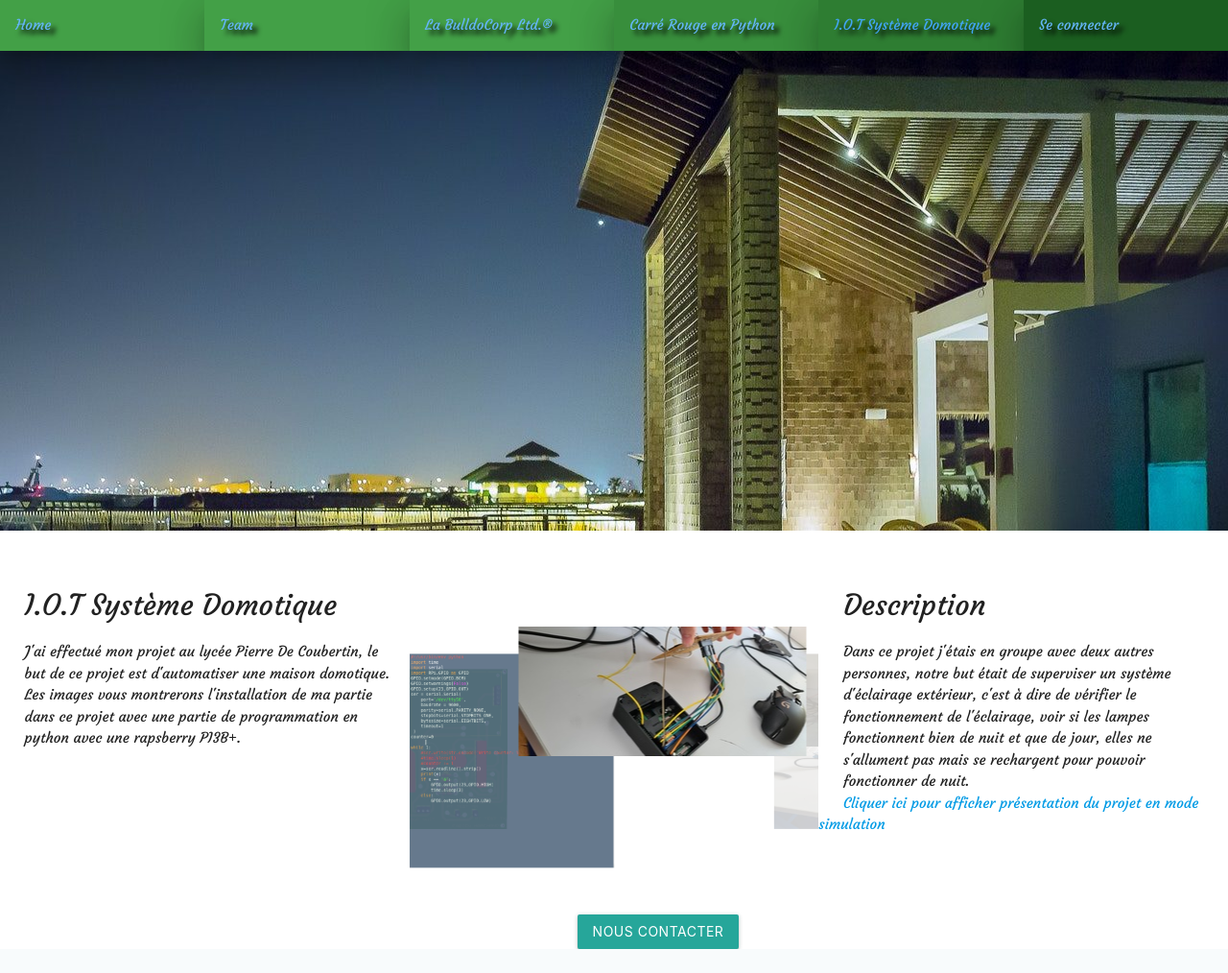
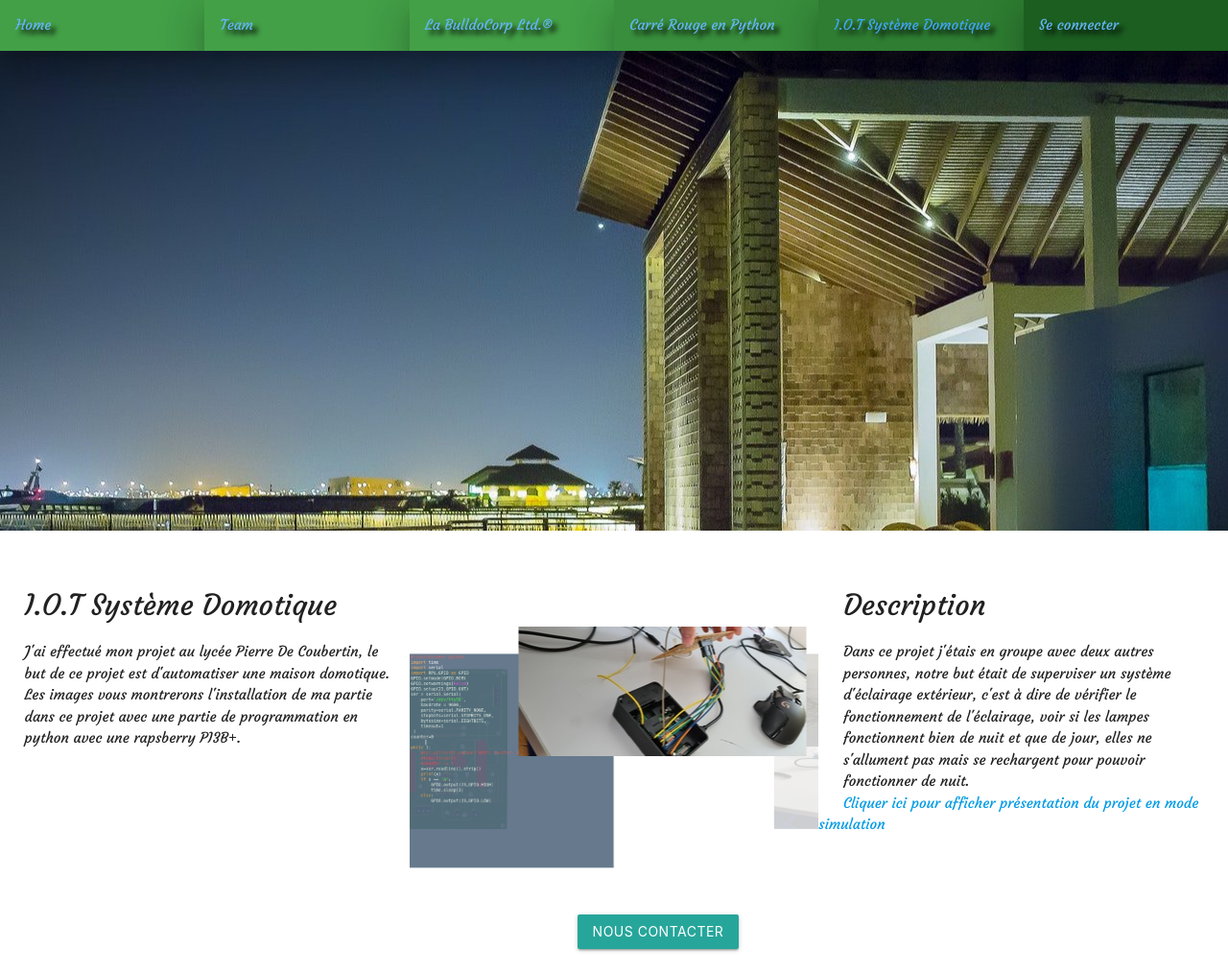
Before and after one commit to Zearcus/PHP-MySQL, a PHP site: page /project3.php in a window 1280 px wide. Shown: the whole page at 96% size. Before the commit the page ends 989 px from the top, so only its background shows below. Run offline with PHP 8.4, Linux system fonts and the light colour scheme.

Commit message:
mofifié contact button

```diff
--- a/css/styleProject1.css
+++ b/css/styleProject1.css
@@ -64,8 +64,10 @@ p{
 
 .btncontact{
   margin-left: 47%;
+  margin-bottom: 2%;
 }
 
 .btncontact2{
   margin-left: 42%;
+  margin-bottom: 2%;
 }
--- a/css/styleProject3.css
+++ b/css/styleProject3.css
@@ -76,8 +76,10 @@ div.domotique .row .modal-trigger{
 
 .btncontact{
   margin-left: 47%;
+  margin-bottom: 2%;
 }
 
 .btncontact2{
   margin-left: 42%;
+  margin-bottom: 2%;
 }
```
Also changed, not shown: css/subscribe.css (line endings or trailing spaces).
